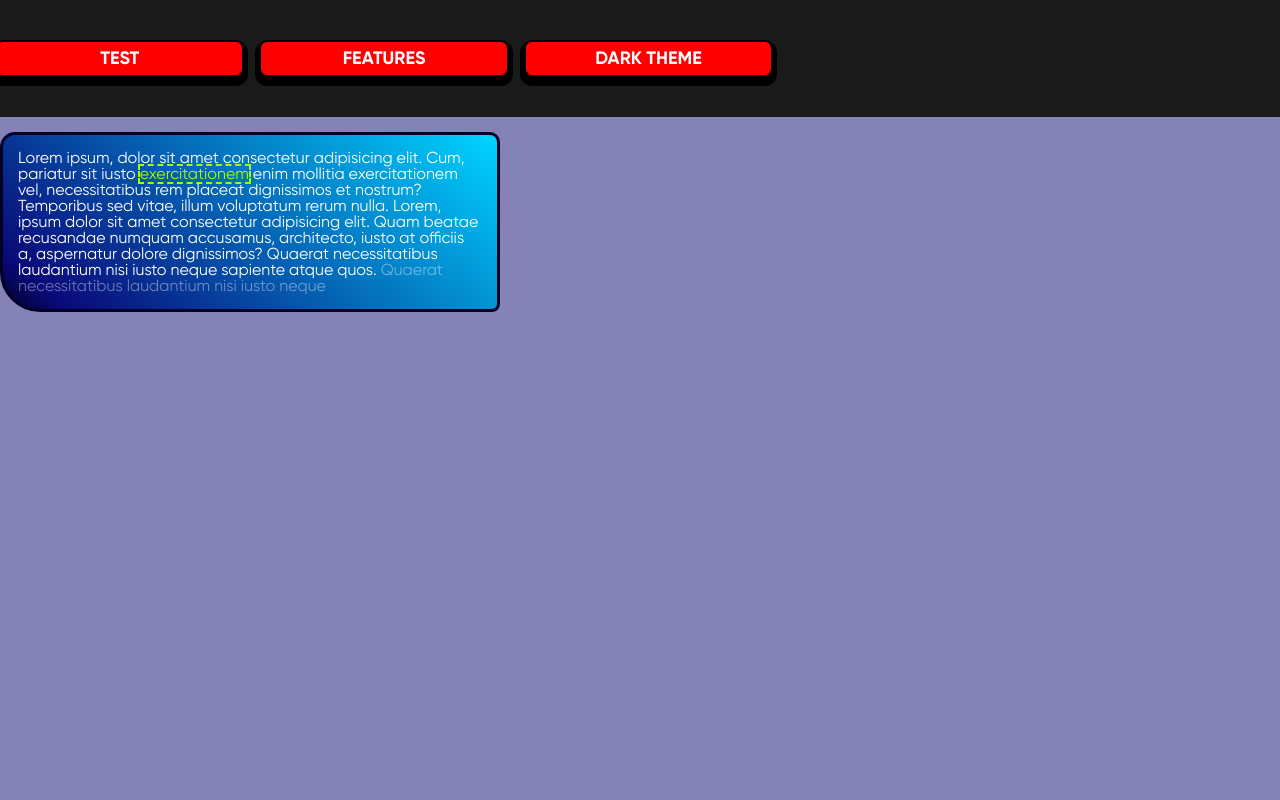
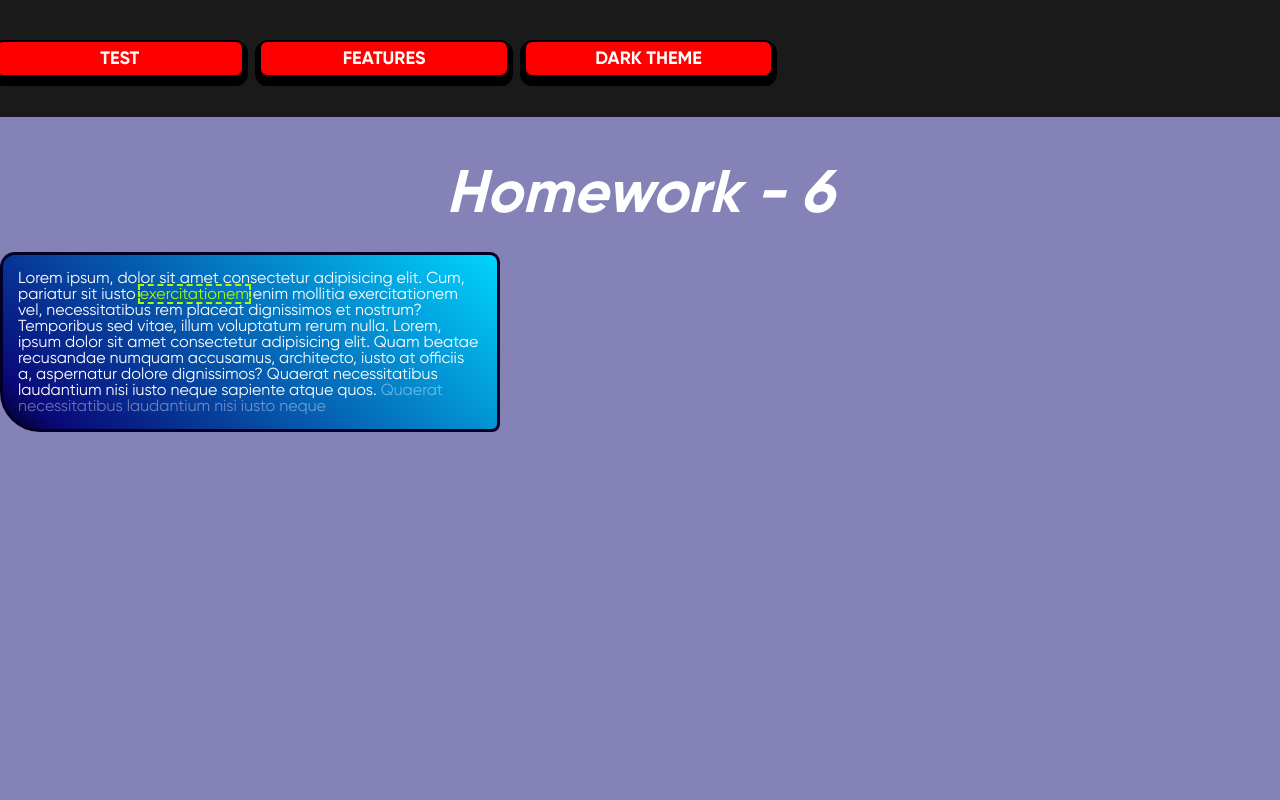
Before and after one commit to rapinets/lessons, a plain HTML site: page lesson_06/index.html in a window 1280 px wide. Shown: the top 800 px of the page. Drawn offline with Linux system fonts and the light colour scheme.

Commit message:
Add files via upload

```diff
--- a/lesson_06/css/style.css
+++ b/lesson_06/css/style.css
@@ -56,6 +56,14 @@ body {
 .test {
   background: #8582b8;
   padding-block: 15px;
+}
+
+.test h1 {
+  font-weight: 700;
+  font-style: oblique;
+  font-size: 60px;
+  line-height: 2;
+  text-align: center;
 }
 
 .test__block {
--- a/lesson_06/index.html
+++ b/lesson_06/index.html
@@ -33,6 +33,7 @@
     <main class="main">
       <section id="test" class="test">
         <div class="container">
+          <h1>Homework - 6</h1>
           <div class="test__block">
             Lorem ipsum, dolor sit amet consectetur adipisicing elit. Cum, pariatur sit iusto <a
               class="test__block_link" href="#">exercitationem</a> enim mollitia exercitationem vel, necessitatibus rem
```
